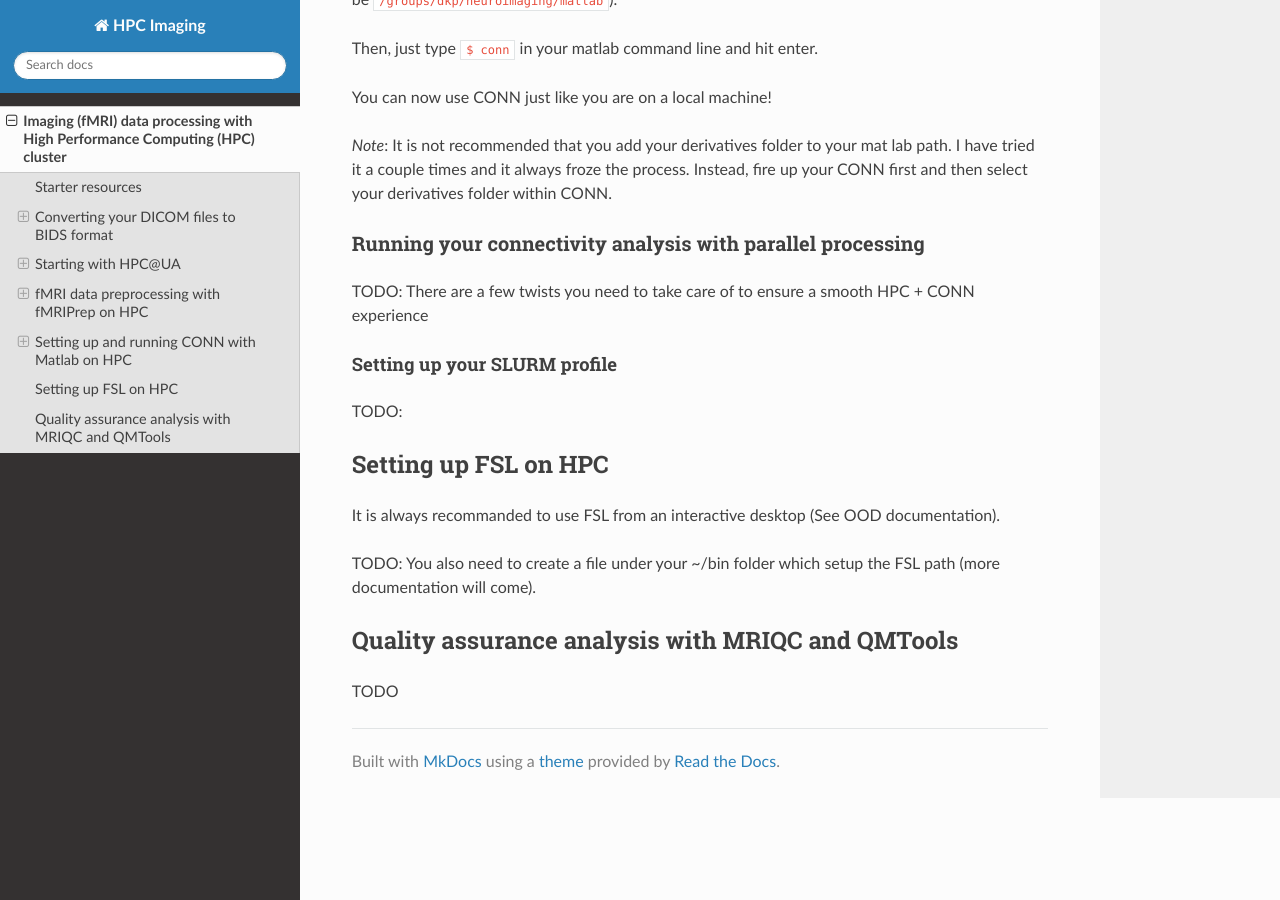
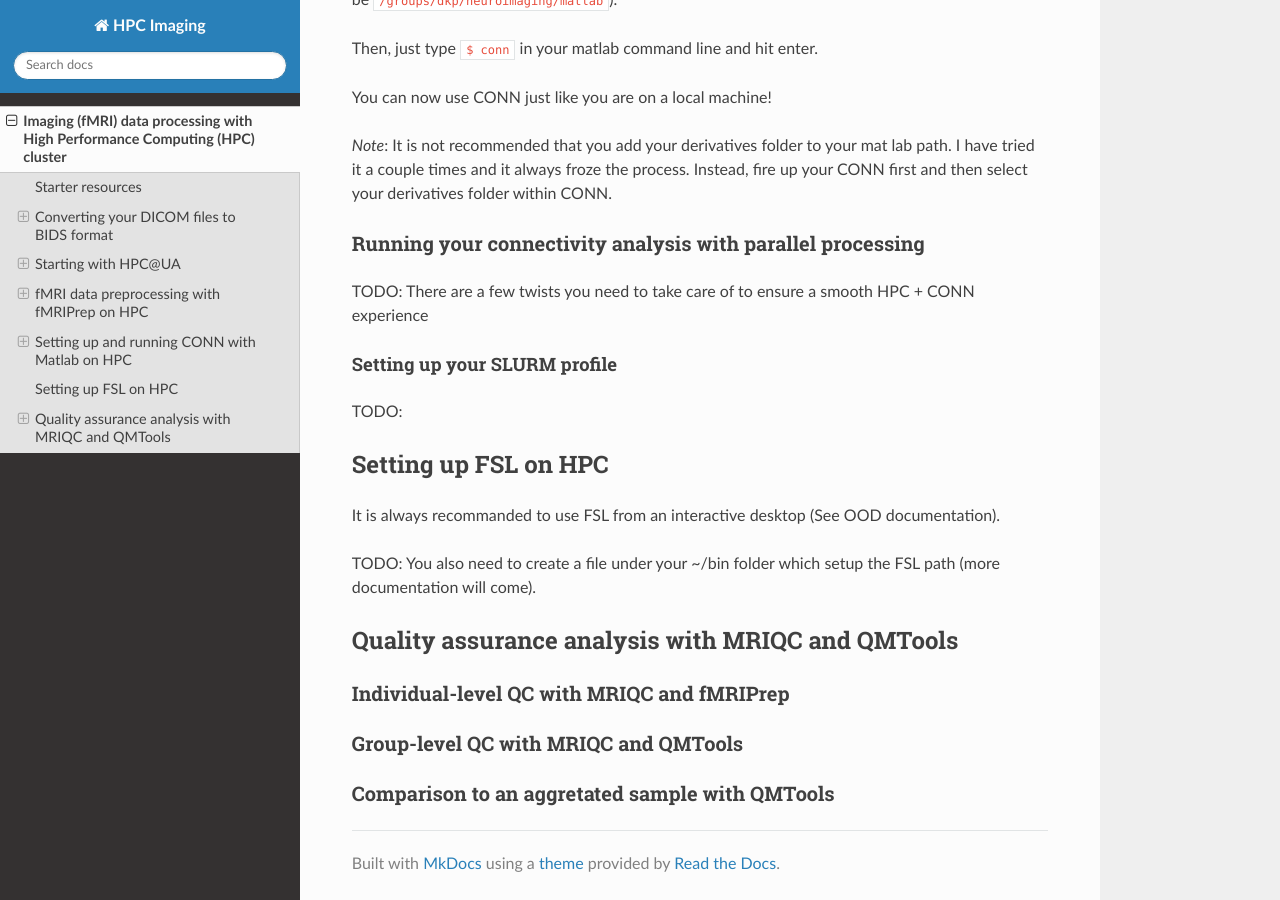
Before and after one commit to Diheng/HPC_imaging, an MkDocs documentation site: the page built from docs/index.md, in a window 1280 px wide and 900 px high, scrolled down 6084 px. Built offline with MkDocs 1.6.1, drawn with Linux system fonts in a browser that asks for light colours; nearby versions of some CDN libraries.

Commit message:
Added new sections about quality assurance.

```diff
--- a/docs/index.md
+++ b/docs/index.md
@@ -270,4 +270,8 @@ TODO: You also need to create a file under your ~/bin folder which setup the FSL
 
 ## Quality assurance analysis with MRIQC and QMTools
 
-TODO
+### Individual-level QC with MRIQC and fMRIPrep
+
+### Group-level QC with MRIQC and QMTools
+
+### Comparison to an aggretated sample with QMTools
```
